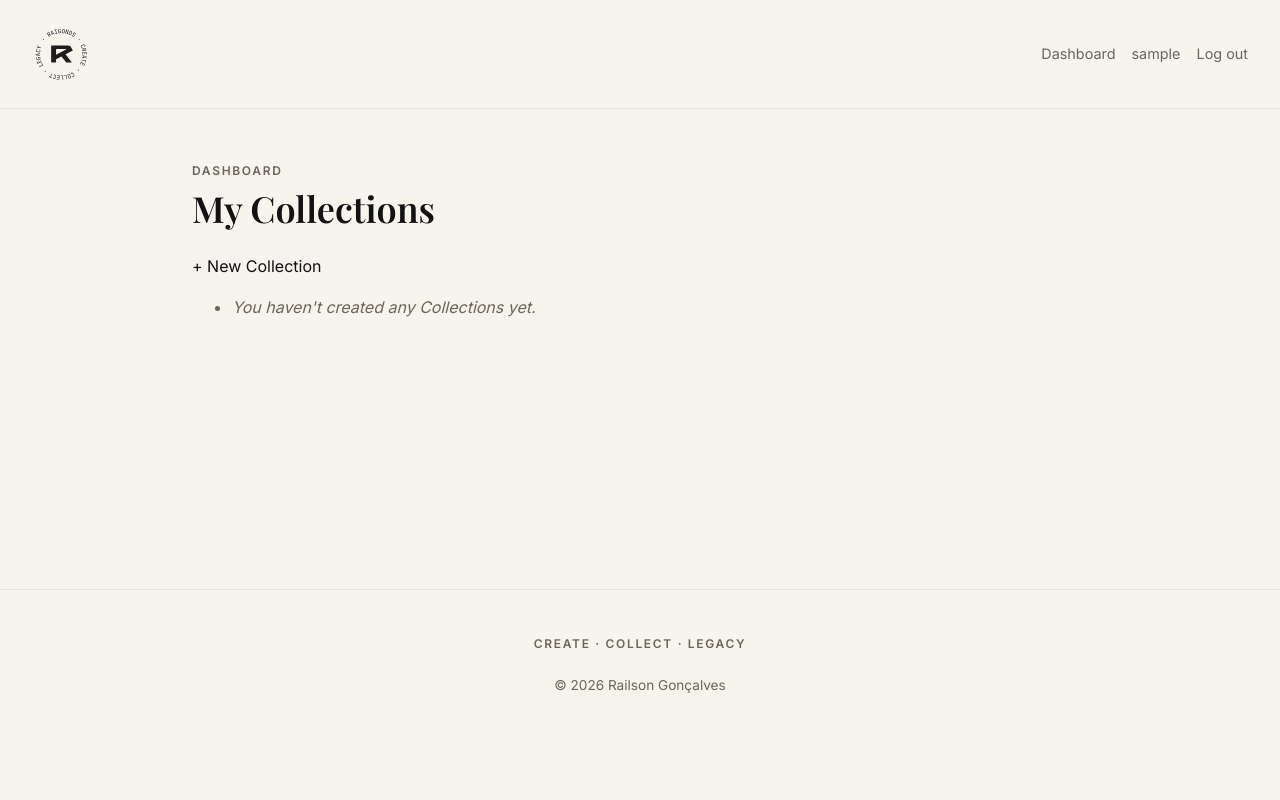
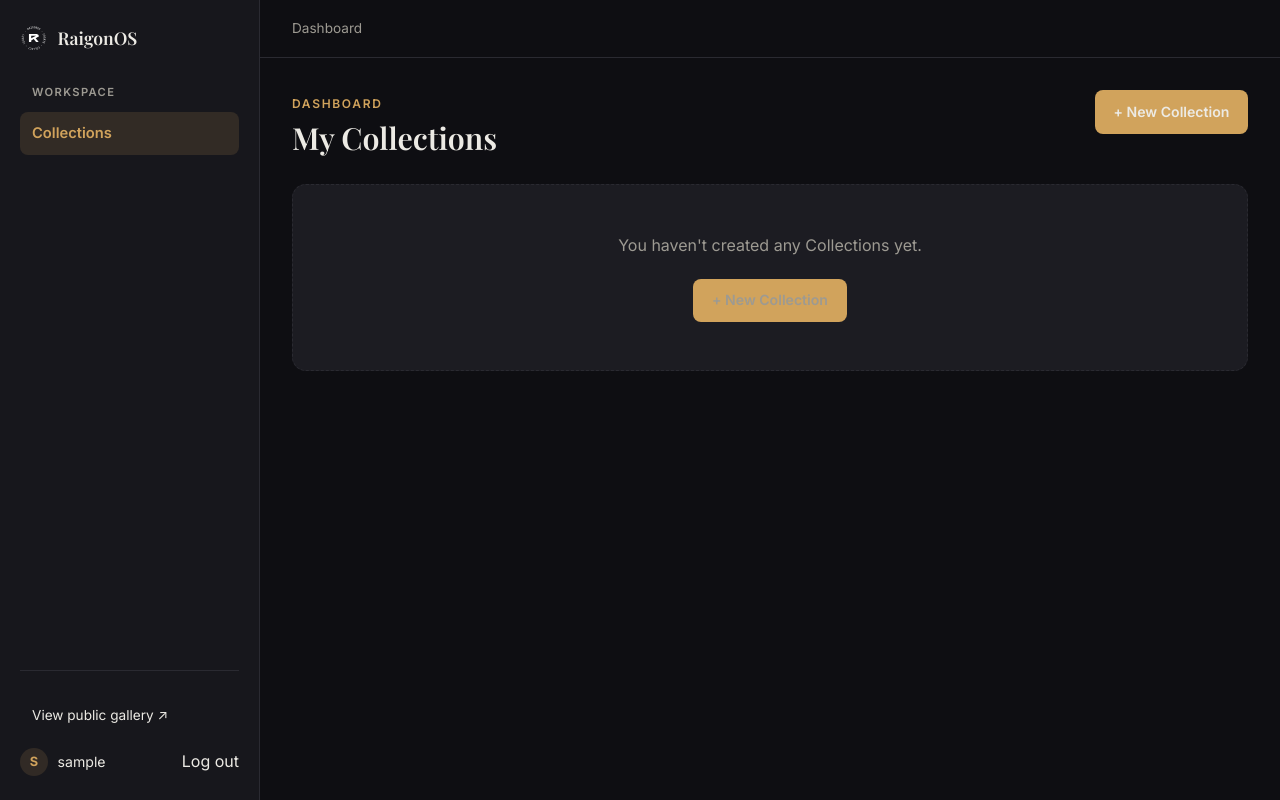
Before and after one commit to raigonlab/raigonos, a Django app: page /dashboard/ in a window 1280 px wide. Run offline with Django 5.2, Linux system fonts and the light colour scheme; the visitor is signed in with stand-in values (Sample User, id 1); data that the repository does not hold is empty; some web fonts are replaced.

Commit message:
Restyle the Collections dashboard with the new dark shell
Collections list now uses dash-collection-card/badge components (Draft/Published pill, status-aware), with Artworks nested per Collection in a native <details> disclosure instead of an always-open sublist. Extends dashboard_base.html instead of base.html directly.

Co-Authored-By: Claude Sonnet 5 <noreply@anthropic.com>

```diff
--- a/gallery/templates/gallery/dashboard.html
+++ b/gallery/templates/gallery/dashboard.html
@@ -1,50 +1,70 @@
-{% extends 'base.html' %}
+{% extends 'gallery/dashboard_base.html' %}
 
 {% block title %}Dashboard — RaigonOS{% endblock %}
 
-{% block content %}
+{% block dash_content %}
+  <div class="dash-page-header">
+    <div>
       <span class="eyebrow">Dashboard</span>
       <h1>My Collections</h1>
-  <p><a href="{% url 'gallery:collection_create' %}">+ New Collection</a></p>
+    </div>
+    <a href="{% url 'gallery:collection_create' %}" class="dash-btn dash-btn-primary">+ New Collection</a>
+  </div>
 
-  <ul class="dashboard-list">
+  {% if collections %}
+    <ul class="dash-collection-list">
       {% for collection in collections %}
-      <li class="dashboard-card">
-        <div class="dashboard-card-header">
-          <div class="dashboard-card-title">
+        <li class="dash-collection-card">
+          <div class="dash-collection-header">
+            <div class="dash-collection-title">
               {% if collection.cover_image %}
-              <img src="{{ collection.cover_image.url }}" alt="{{ collection.title }}" class="dashboard-thumb">
+                <img src="{{ collection.cover_image.url }}" alt="" class="dash-thumb">
+              {% else %}
+                <span class="dash-thumb-placeholder"></span>
               {% endif %}
               <strong>{{ collection.title }}</strong>
             </div>
-          <span class="eyebrow">{{ collection.get_status_display }}</span>
+            {% if collection.status == 'published' %}
+              <span class="dash-badge dash-badge-published">Published</span>
+            {% else %}
+              <span class="dash-badge dash-badge-draft">Draft</span>
+            {% endif %}
           </div>
-        <p class="dashboard-actions">
-          <a href="{% url 'gallery:collection_update' collection.slug %}">Edit</a>
-          &middot;
-          <a href="{% url 'gallery:collection_delete' collection.slug %}">Delete</a>
-          &middot;
-          <a href="{% url 'gallery:artwork_create' collection.slug %}">+ Artwork</a>
-        </p>
+
+          <div class="dash-collection-actions">
+            <a href="{% url 'gallery:collection_update' collection.slug %}" class="dash-btn dash-btn-ghost dash-btn-sm">Edit</a>
+            <a href="{% url 'gallery:artwork_create' collection.slug %}" class="dash-btn dash-btn-ghost dash-btn-sm">+ Artwork</a>
+            <a href="{% url 'gallery:collection_delete' collection.slug %}" class="dash-btn dash-btn-danger dash-btn-sm">Delete</a>
+          </div>
 
           {% if collection.artworks.all %}
-          <ul class="dashboard-sublist">
+            <details class="dash-artworks">
+              <summary>Artworks ({{ collection.artworks.count }})</summary>
+              <ul class="dash-artwork-list">
                 {% for artwork in collection.artworks.all %}
-              <li>
+                  <li class="dash-artwork-row">
                     {% if artwork.image %}
-                  <img src="{{ artwork.image.url }}" alt="{{ artwork.title }}" class="dashboard-thumb">
+                      <img src="{{ artwork.image.url }}" alt="" class="dash-thumb">
+                    {% else %}
+                      <span class="dash-thumb-placeholder"></span>
                     {% endif %}
-                {{ artwork.title }}
-                <a href="{% url 'gallery:artwork_update' artwork.pk %}">Edit</a>
-                &middot;
-                <a href="{% url 'gallery:artwork_delete' artwork.pk %}">Delete</a>
+                    <span class="dash-artwork-title">{{ artwork.title }}</span>
+                    <span class="dash-artwork-actions">
+                      <a href="{% url 'gallery:artwork_update' artwork.pk %}" class="dash-btn dash-btn-ghost dash-btn-sm">Edit</a>
+                      <a href="{% url 'gallery:artwork_delete' artwork.pk %}" class="dash-btn dash-btn-danger dash-btn-sm">Delete</a>
+                    </span>
                   </li>
                 {% endfor %}
               </ul>
+            </details>
           {% endif %}
         </li>
-    {% empty %}
-      <li class="card-empty">You haven't created any Collections yet.</li>
       {% endfor %}
     </ul>
+  {% else %}
+    <div class="dash-empty">
+      <p>You haven't created any Collections yet.</p>
+      <a href="{% url 'gallery:collection_create' %}" class="dash-btn dash-btn-primary">+ New Collection</a>
+    </div>
+  {% endif %}
 {% endblock %}
```
Lines whose indentation alone changed are shown as unchanged.
